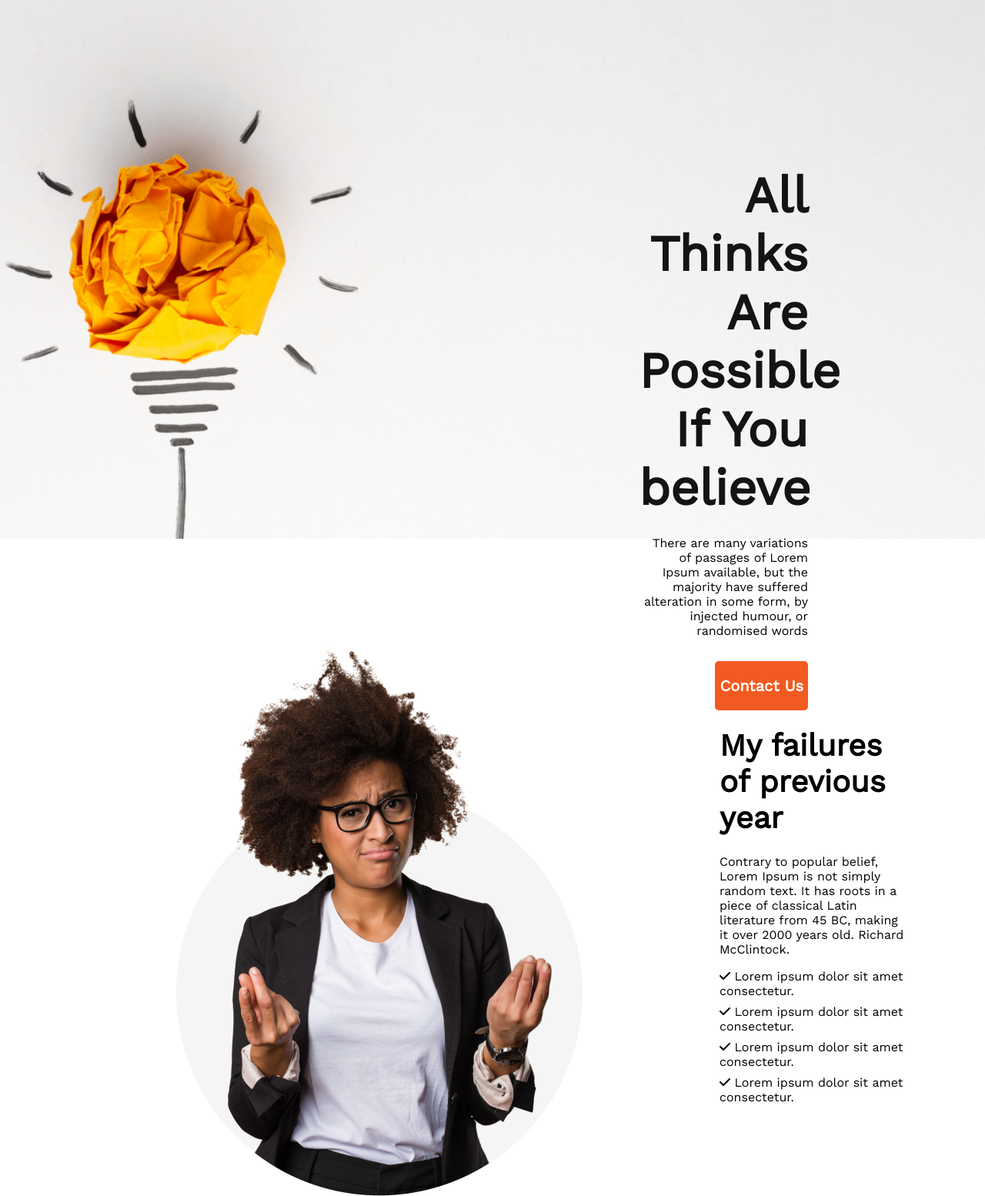
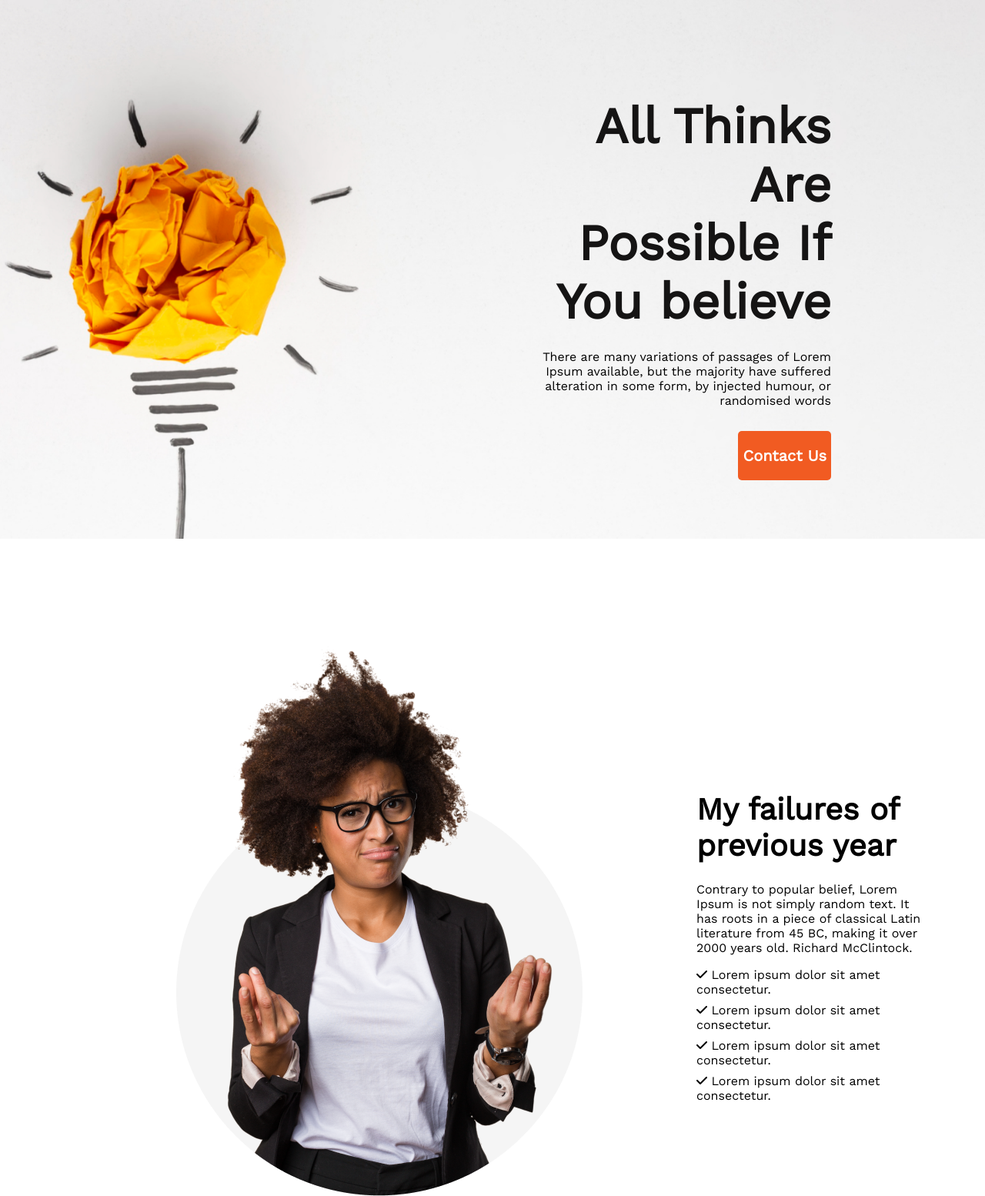
Before and after one commit to maufdev09/mileston1-portfolio-project, a plain HTML site: page index.html in a window 1280 px wide. Shown: the top 1554 px of the page at 77% size. Drawn offline with nearby package versions, Linux system fonts and the light colour scheme.

Commit message:
style changes

```diff
--- a/styles/style.css
+++ b/styles/style.css
@@ -10,13 +10,17 @@
     background-size: cover;
     background-position: bottom right,left;
     height: 700px;
+    display: flex;
+    align-items: center;
+    justify-content: center;
 }
 .hero-info{
     text-align: right;
-    padding-left: 830px;
-    padding-right: 230px;
-    padding-top: 216px;
-    padding-bottom: 100px;
+
+    margin-left: 700px;
+    margin-right: 200px;
+    margin-top: 150px;
+    margin-bottom: 100px;
 
 }
 .hero-tittle{
@@ -52,6 +56,7 @@
     gap: 80px;
     margin: 130px 0px;
     align-items: center;
+    justify-content: center;
 
 }
 .failures-img{
@@ -59,8 +64,9 @@
     margin-left: 206px;
 }
 .failures-info{
-    margin-left: 80px;
-    margin-right: 100px;
+    margin-left: 50px;
+    margin-right: 80px;
+    margin-top: 80px;
 
 
 }
@@ -90,6 +96,7 @@
     align-items: center;
     justify-content: center;
     margin-bottom: 150px;
+    padding: 40px;
 
 
 }
@@ -97,7 +104,7 @@
     font-weight: 700;
      font-size: 40px;
      text-align: center;
-     margin-bottom: 50px;
+     margin-bottom: 30px;
 
 
 }
@@ -107,6 +114,7 @@
    font-size: 30px;
    margin: top 24px; ;
    margin-bottom:16px ;
+
 }
 .my-plan-subtittle{
     font-weight: 500;
@@ -133,6 +141,7 @@
     font-weight: 700;
     font-size: 40px;
     color: #FFFFFF;
+    text-shadow:1px 4px grey;
 
 
  }
```
